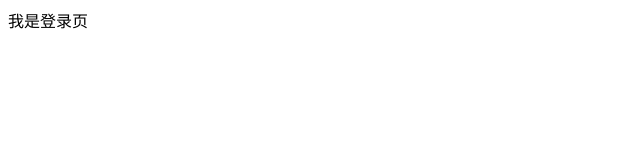
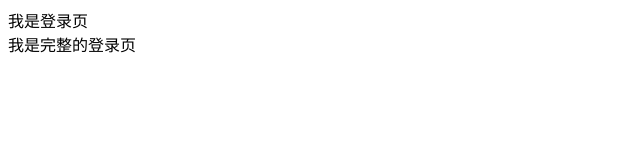
Before and after one commit to lscafw/git-new, a plain HTML site: page git/index.html in a window 1280 px wide. Shown: the whole page, without its empty margins (0-640 px from the left). Drawn offline with Linux system fonts and the light colour scheme.

Commit message:
完整的登录页

```diff
--- a/git/index.html
+++ b/git/index.html
@@ -9,6 +9,7 @@
 <body>
 
     <div>我是登录页</div>
+    <div>我是完整的登录页</div>
 
 </body>
 </html>
```
